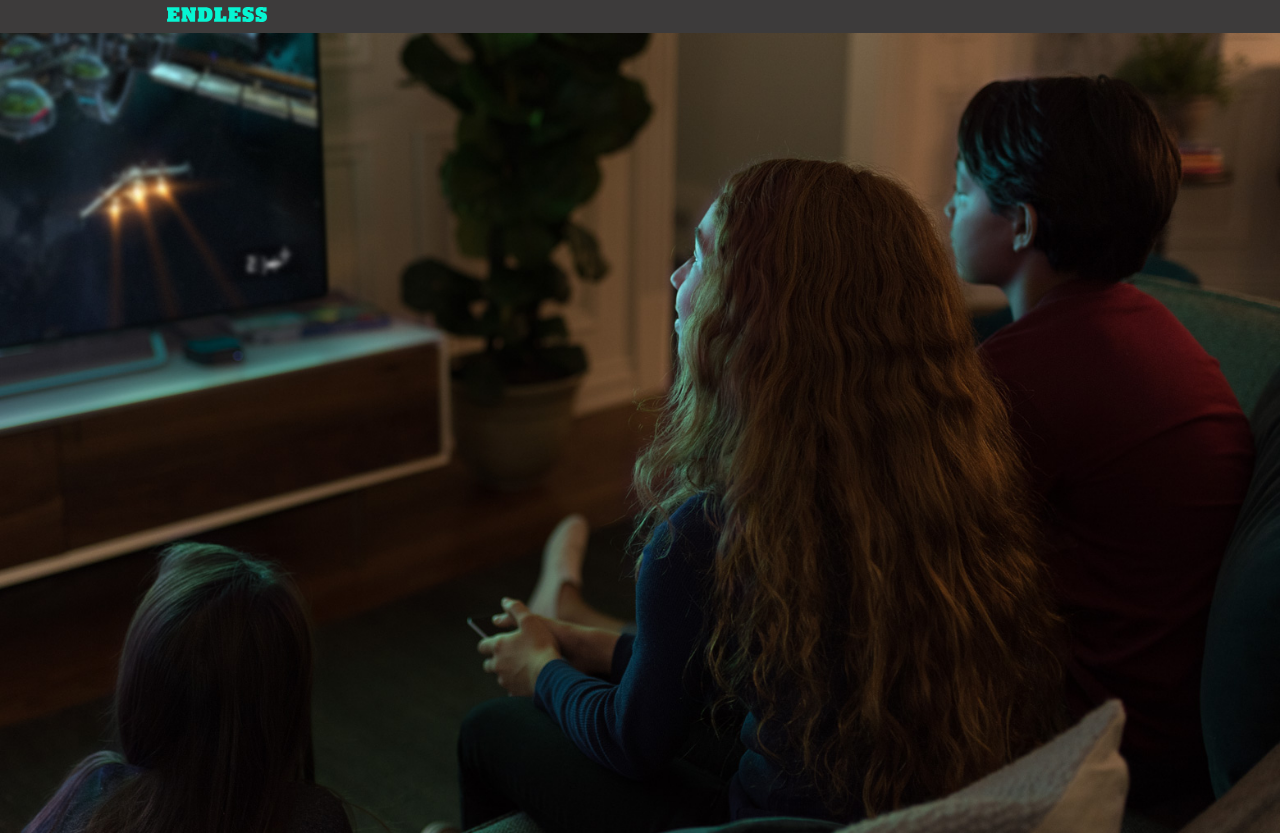
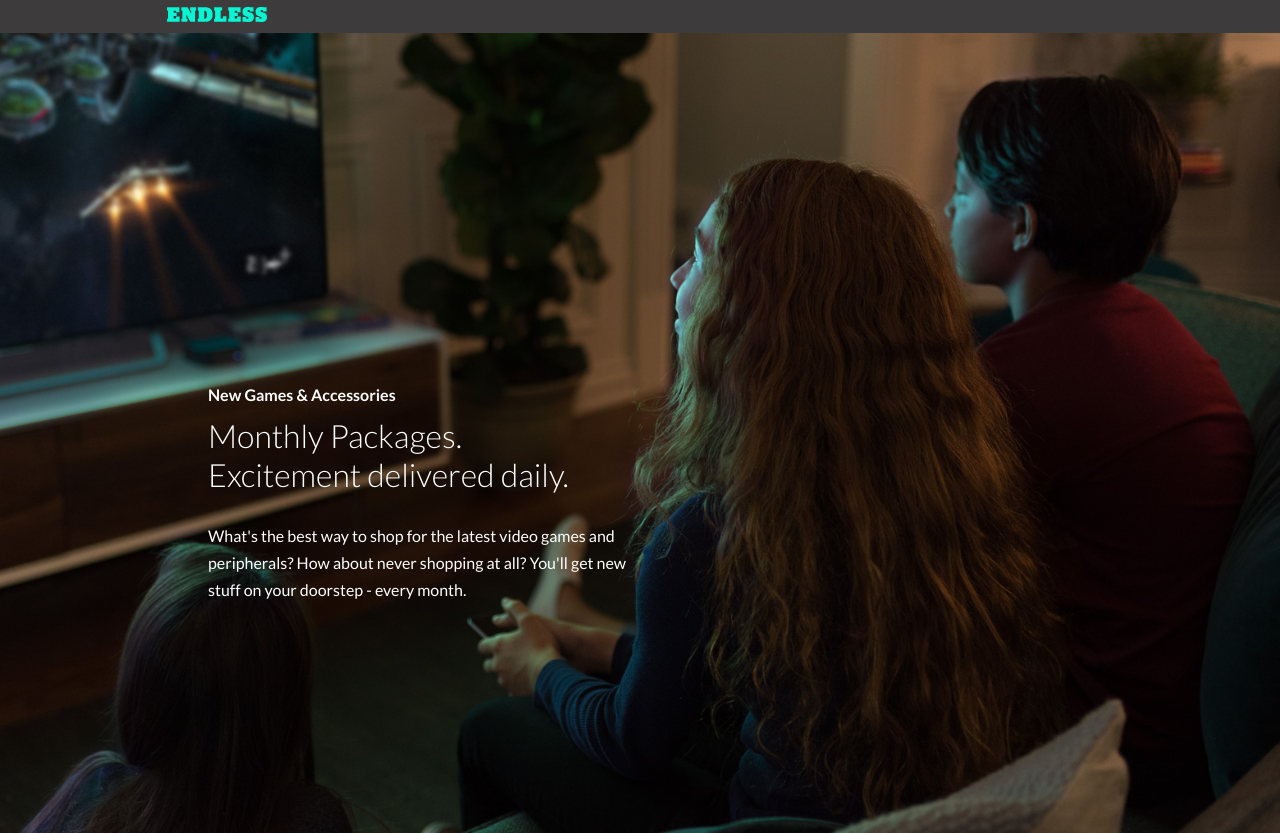
Before and after one commit to serjykalstryke/Endless, a React (Create React App) app: page / in a window 1280 px wide. Built offline with nearby package versions, Linux system fonts and the light colour scheme.

Commit message:
have hero image and hero text done

```diff
--- a/src/components/Hero.jsx
+++ b/src/components/Hero.jsx
@@ -1,19 +1,31 @@
 import React from "react";
 import hero from "../images/photo-couch.jpg";
+
+import HeroText from "./HeroText";
 
 import "../index.css";
 
 const Hero = () => {
   return (
-    <main
+    <div
+      className="heroBox"
       style={{
-        background: `url(${hero}) no-repeat center center fixed`,
-        backgroundSize: "cover",
-        width: "100%",
+        width: "100vw",
         height: "100vh",
-        position: "relative",
       }}
-    ></main>
+    >
+      <main
+        style={{
+          background: `url(${hero}) no-repeat center center fixed`,
+          backgroundSize: "cover",
+          width: "100%",
+          height: "100%",
+          position: "relative",
+        }}
+      >
+        <HeroText />
+      </main>
+    </div>
   );
 };
 
--- a/src/components/HeroText.jsx
+++ b/src/components/HeroText.jsx
@@ -0,0 +1,22 @@
+import React from "react";
+
+const HeroText = () => {
+  return (
+    <div className="heroText">
+      <h4>New Games & Accessories</h4>
+      <h1>
+        <span>Monthly Packages.</span>
+        <span>Excitement delivered daily.</span>
+      </h1>
+      <div style={{ width: "40%", lineHeight: "1.7" }}>
+        <p>
+          What's the best way to shop for the latest video games and
+          peripherals? How about never shopping at all? You'll get new stuff on
+          your doorstep - every month.
+        </p>
+      </div>
+    </div>
+  );
+};
+
+export default HeroText;
--- a/src/index.css
+++ b/src/index.css
@@ -1,6 +1,4 @@
 @import url("https://fonts.googleapis.com/css2?family=Lato:wght@100;300;400;700&display=swap");
-
-/* font-family: 'Lato', sans-serif; */
 
 * {
   box-sizing: border-box;
@@ -15,13 +13,48 @@
 
 .logo {
   width: 100px;
+
+  margin-left: 10rem;
   filter: invert(87%) sepia(21%) saturate(7478%) hue-rotate(115deg)
     brightness(102%) contrast(95%);
-  margin-left: 10rem;
 }
 
-.img {
+.heroBox {
+  box-sizing: border-box;
+  width: 100%;
+  height: 1vh;
+}
+
+.heroText,
+span,
+h4 {
+  font-weight: 320;
+}
+
+h4 {
+  margin-bottom: 0.75rem;
+  font-weight: bold;
+}
+
+span {
+  display: block;
+}
+
+p {
+  margin-top: 1.75rem;
+  font-weight: 500;
+}
+
+/* .img {
   display: block;
   width: 100px;
   height: 100px;
+} */
+
+.heroText {
+  font-family: "Lato", sans-serif;
+  color: white;
+  position: absolute;
+  top: 22rem;
+  left: 13rem;
 }
```
